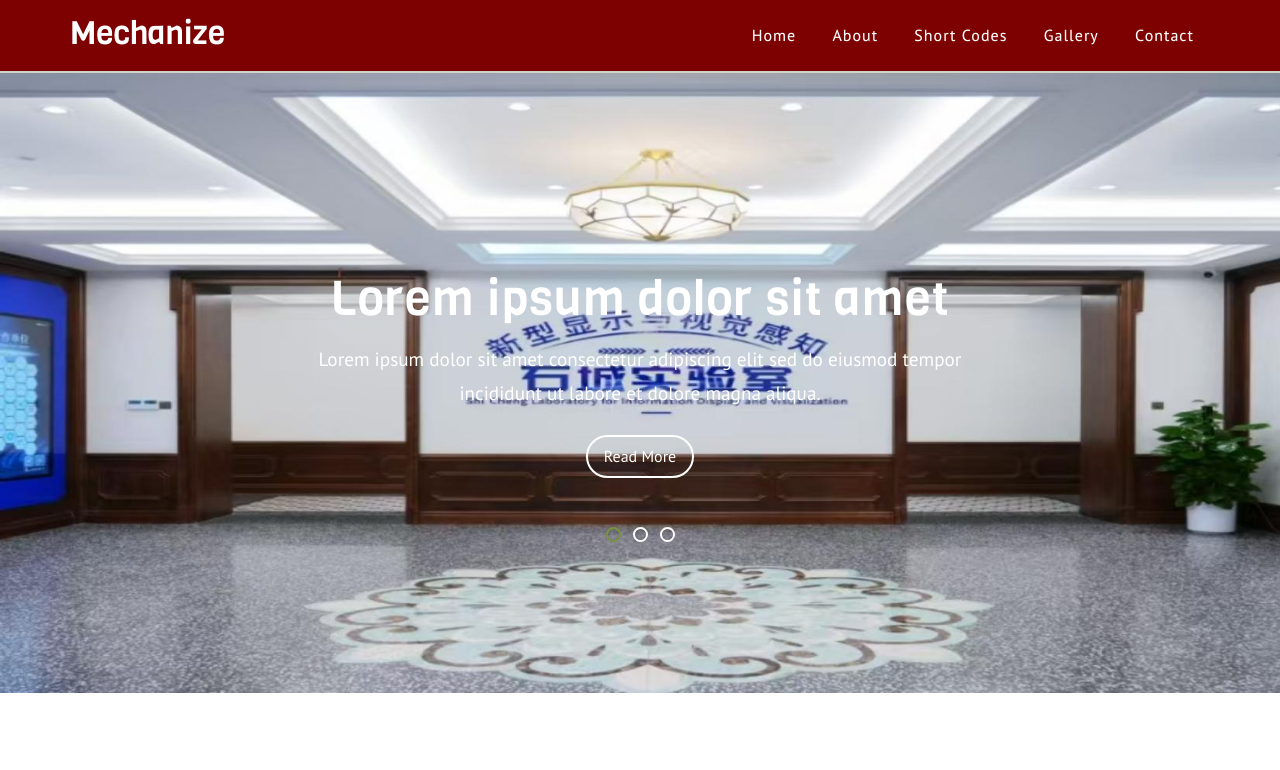
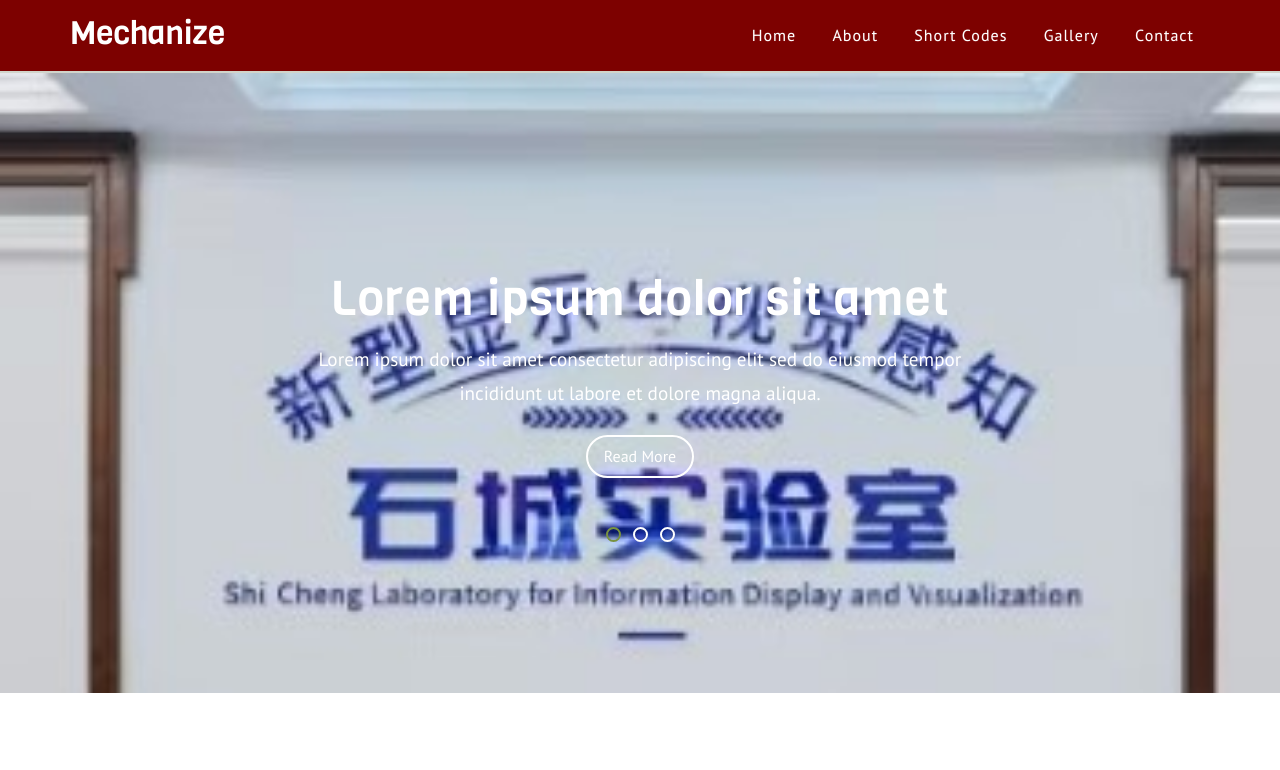
Before and after one commit to hanqishuai/shicheng, a plain HTML site: page index.html in a window 1280 px wide. Shown: the top 770 px of the page. Drawn offline with Linux system fonts and the light colour scheme.

Commit message:
Update style.css

```diff
--- a/css/style.css
+++ b/css/style.css
@@ -123,7 +123,7 @@ nav a:focus {
 /*--header end here--*/
 /*--banner start here--*/
 .banner {
-    background: url(../images/mainfig.jpg)no-repeat;
+    background: url(../images/p1.jpg)no-repeat;
     background-size: cover;
     min-height:720px;
 }
```
